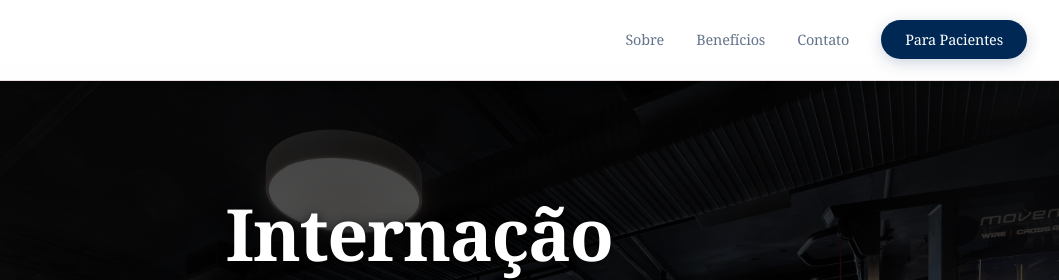
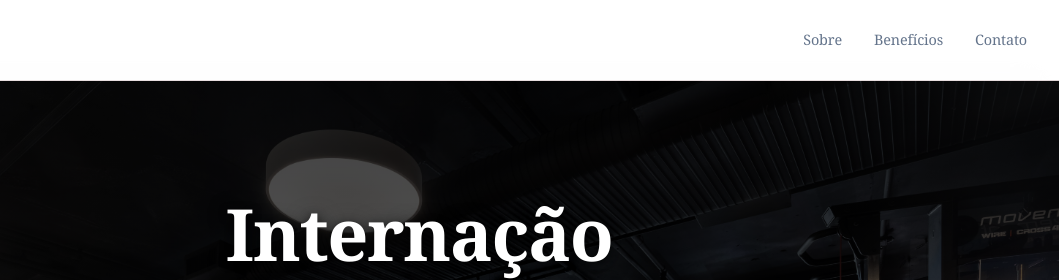
Before and after one commit to BelgosBrazil/yuna-v2, a website: page medicos.html in a window 1280 px wide. Shown: the top 280 px of the page, 221-1280 px from the left. Drawn offline with Linux system fonts and the light colour scheme; no server answers; a web font is replaced by a local one.

Commit message:
15:33 update alisson

```diff
--- a/medicos.html
+++ b/medicos.html
@@ -24,7 +24,6 @@
                 <li><a href="#sobre">Sobre</a></li>
                 <li><a href="#beneficios">Benefícios</a></li>
                 <li><a href="#contato">Contato</a></li>
-                <li><a href="pacientes.html" class="nav-cta">Para Pacientes</a></li>
             </ul>
             <button class="mobile-menu-toggle" aria-label="Menu">
                 <span></span>
```
Also changed, not shown: pacientes.html (+0 -1 lines).
